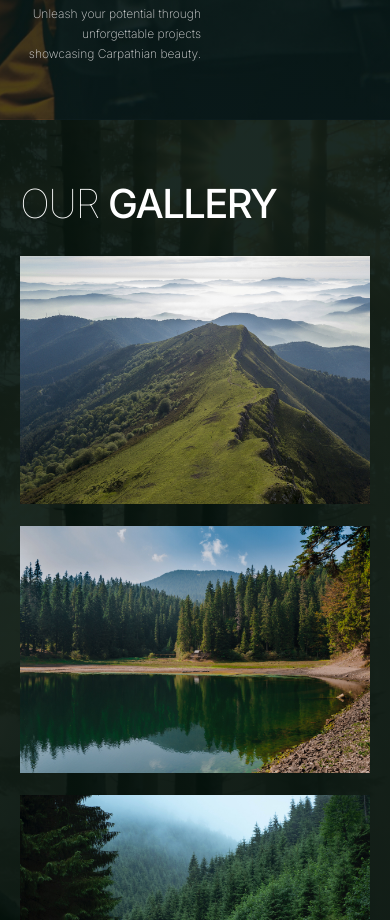
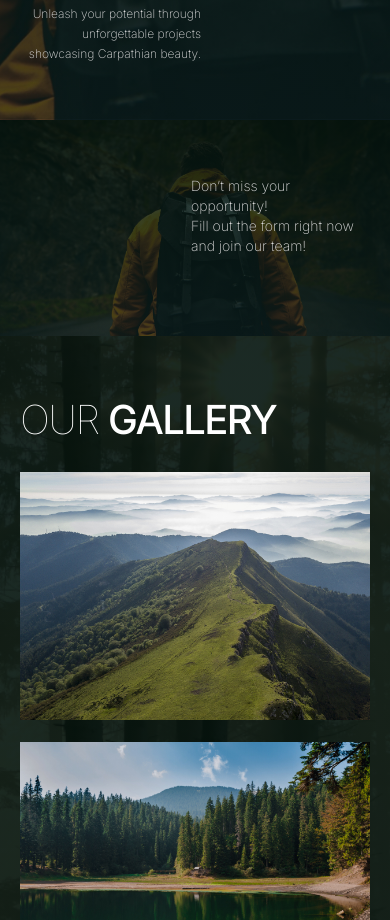
Before and after one commit to iSteffan/carp-travel, a Next.js app: page / in a window 390 px wide. Shown: the part 3004-3924 px from the top of the page. Built offline with nearby package versions, Linux system fonts and the light colour scheme.

Commit message:
add CareerMobileFormSection basic markup

```diff
--- a/src/app/page.tsx
+++ b/src/app/page.tsx
@@ -1,4 +1,12 @@
-import { About, Career, Gallery, Header, Hero, Services } from '@/sections';
+import {
+  About,
+  Career,
+  CareerMobileFormSection,
+  Gallery,
+  Header,
+  Hero,
+  Services,
+} from '@/sections';
 
 export default function Home() {
   return (
@@ -9,6 +17,7 @@ export default function Home() {
         <About />
         <Services />
         <Career />
+        <CareerMobileFormSection />
         <Gallery />
       </main>
     </>
--- a/src/sections/Career/Career.tsx
+++ b/src/sections/Career/Career.tsx
@@ -101,7 +101,7 @@ const Career = () => {
         md:col-start-3 md:col-span-2 md:row-start-7 md:row-span-1
         lg:col-start-5 lg:col-span-1 lg:row-start-4 lg:row-span-1 lg:text-[18px] lg:leading-[1.33]"
         >
-          Don't miss your opportunity! <br /> Fill out the form right now <br />
+          Don&rsquo;t miss your opportunity! <br /> Fill out the form right now <br />
           and join our team!
         </p>
       </div>
--- /dev/null
+++ b/src/sections/CareerMobileFormSection/CareerMobileFormSection.module.css
@@ -0,0 +1,22 @@
+.section {
+  margin-left: auto;
+  margin-right: auto;
+
+  padding-top: 56px;
+  padding-left: 20px;
+  padding-right: 20px;
+  padding-bottom: 56px;
+
+  max-width: 480px;
+  background: linear-gradient(rgba(2, 15, 8, 0.85), rgba(2, 15, 8, 0.5)),
+    url('../../assets/images/career.jpg');
+  background-repeat: no-repeat;
+  background-size: cover;
+  background-position: 50% 50%;
+}
+
+@media (min-width: 768px) {
+  .section {
+    display: none;
+  }
+}
--- /dev/null
+++ b/src/sections/CareerMobileFormSection/CareerMobileFormSection.tsx
@@ -0,0 +1,16 @@
+import css from './CareerMobileFormSection.module.css';
+
+const CareerMobileFormSection = () => {
+  return (
+    <section className={css.section}>
+      <div className="">
+        <p className="ml-auto mb-[24px] w-[179px] text-[14px] text-gray font-extralight leading-[1.43]">
+          Don&rsquo;t miss your opportunity! <br /> Fill out the form right now <br />
+          and join our team!
+        </p>
+      </div>
+    </section>
+  );
+};
+
+export default CareerMobileFormSection;
--- a/src/sections/index.js
+++ b/src/sections/index.js
@@ -4,5 +4,6 @@ import Gallery from './Gallery/Gallery';
 import Hero from './Hero/Hero';
 import Services from './Services/Services';
 import Career from './Career/Career';
+import CareerMobileFormSection from './CareerMobileFormSection/CareerMobileFormSection';
 
-export { Header, About, Services, Gallery, Hero, Career };
+export { Header, About, Services, Gallery, Hero, Career, CareerMobileFormSection };
```
